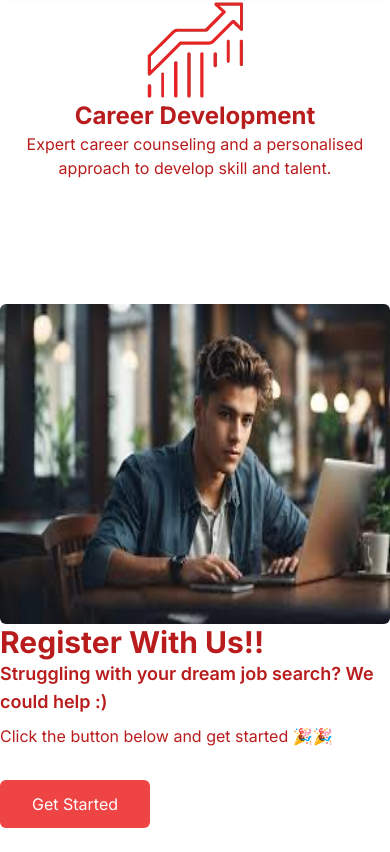
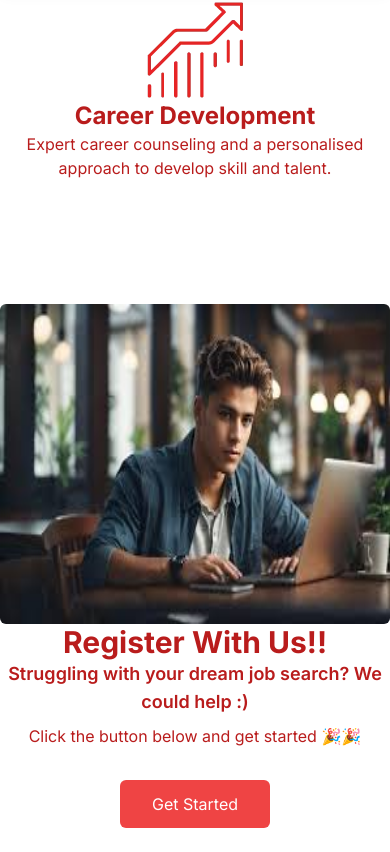
Before and after one commit to Yuvraj883/rpo, a Next.js app: page / in a window 390 px wide. Shown: the part 1608-2460 px from the top of the page. Built offline with nearby package versions, Linux system fonts and the light colour scheme.

Commit message:
Added responsiveness

```diff
--- a/components/RegisterWithUs.jsx
+++ b/components/RegisterWithUs.jsx
@@ -1,22 +1,25 @@
-const RegisterWithUs = ()=>{
-  return(
+const RegisterWithUs = () => {
+  return (
     <>
-        <div className="md:flex flex-col md:px-12 gap-12 items-center justify-center bg-white py-6 text-red-700">
-          <img src='/register.jpg'
+      <div className="flex flex-col items-center justify-center bg-white py-6 text-red-700 md:flex-row md:gap-12 md:px-12">
+        <img
+          src='/register.jpg'
           className="h-80 w-auto rounded-md"
-          alt='Register with us'/>
-          <section >
+          alt='Register with us'
+        />
+        <section className="text-center md:text-left">
           <h1 className="font-bold text-3xl">Register With Us!!</h1>
-            <p className="font-semibold text-lg mb-2">Struggling with your dream job search? We could help :{')'} <br/>
-
+          <p className="font-semibold text-lg mb-2">
+            Struggling with your dream job search? We could help :) <br/>
           </p>
           <ul>
             <li>Click the button below and get started 🎉🎉</li>
           </ul>
-            <button className="text-white hover:font-semibold mt-8 bg-red-500 px-8 py-3 rounded-md">Get Started </button>
+          <button className="mt-8 bg-red-500 px-8 py-3 rounded-md text-white hover:font-semibold">Get Started</button>
         </section>
       </div>
     </>
-  )
-}
+  );
+};
+
 export default RegisterWithUs;
```
Lines whose indentation alone changed are shown as unchanged.
